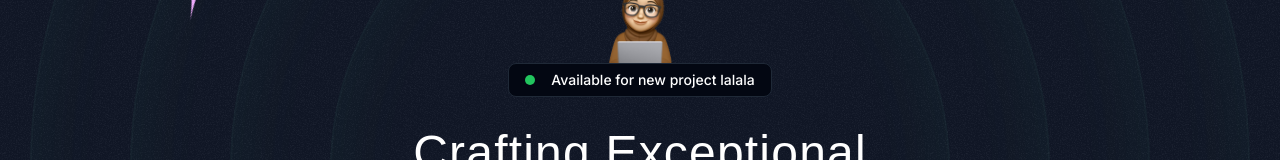
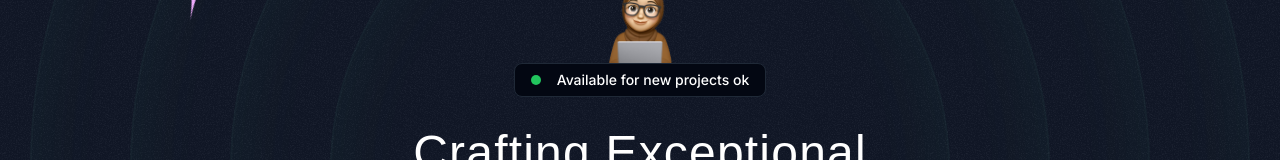
Before and after one commit to farahinani/portfolio, a Next.js app: page / in a window 1280 px wide. Shown: the part 277-437 px from the top of the page. Built offline with nearby package versions, Linux system fonts and the light colour scheme; a web font is replaced by a local one.

Commit message:
test change hero section

```diff
--- a/src/sections/Hero.tsx
+++ b/src/sections/Hero.tsx
@@ -85,7 +85,7 @@ export const HeroSection = () => {
             </div>
 
             <div className="text-sm font-medium">
-              Available for new project lalala
+              Available for new projects ok
             </div>
           </div>
 
```
